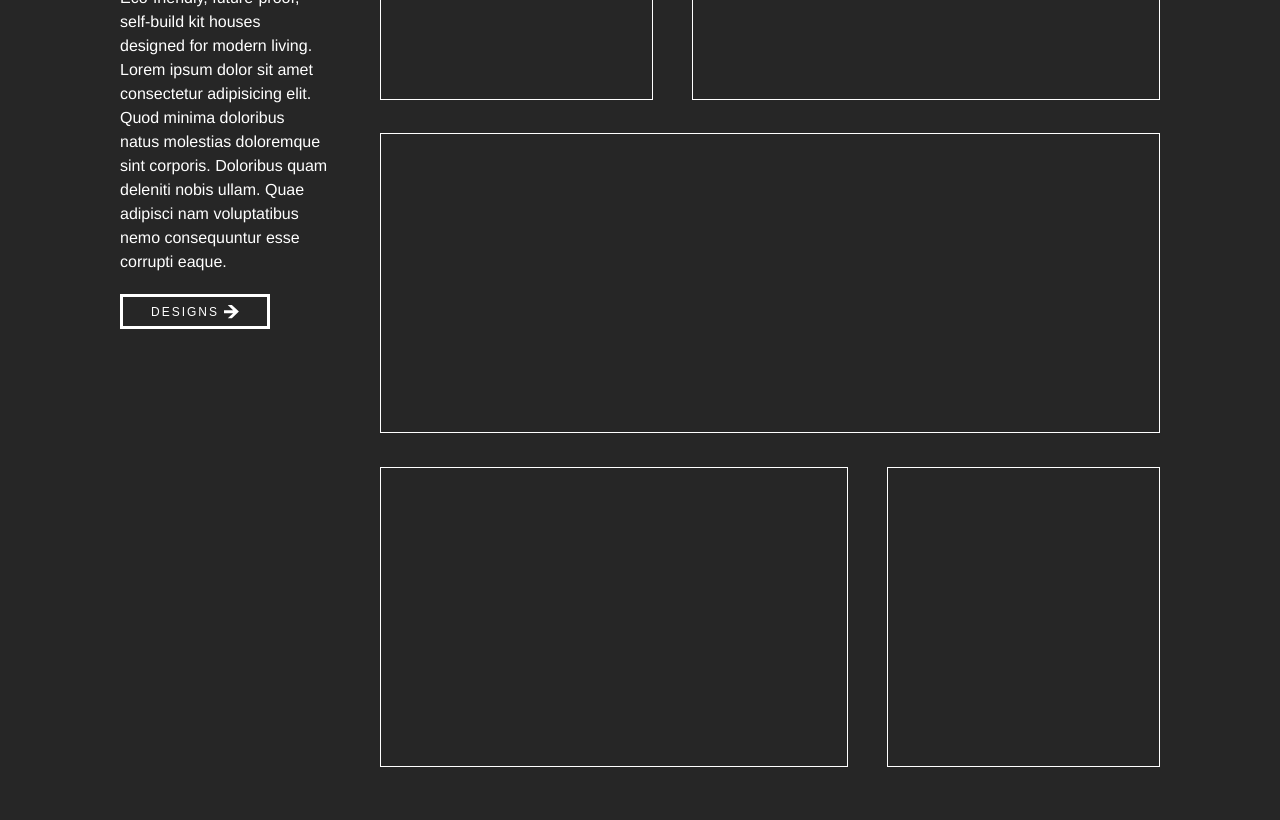
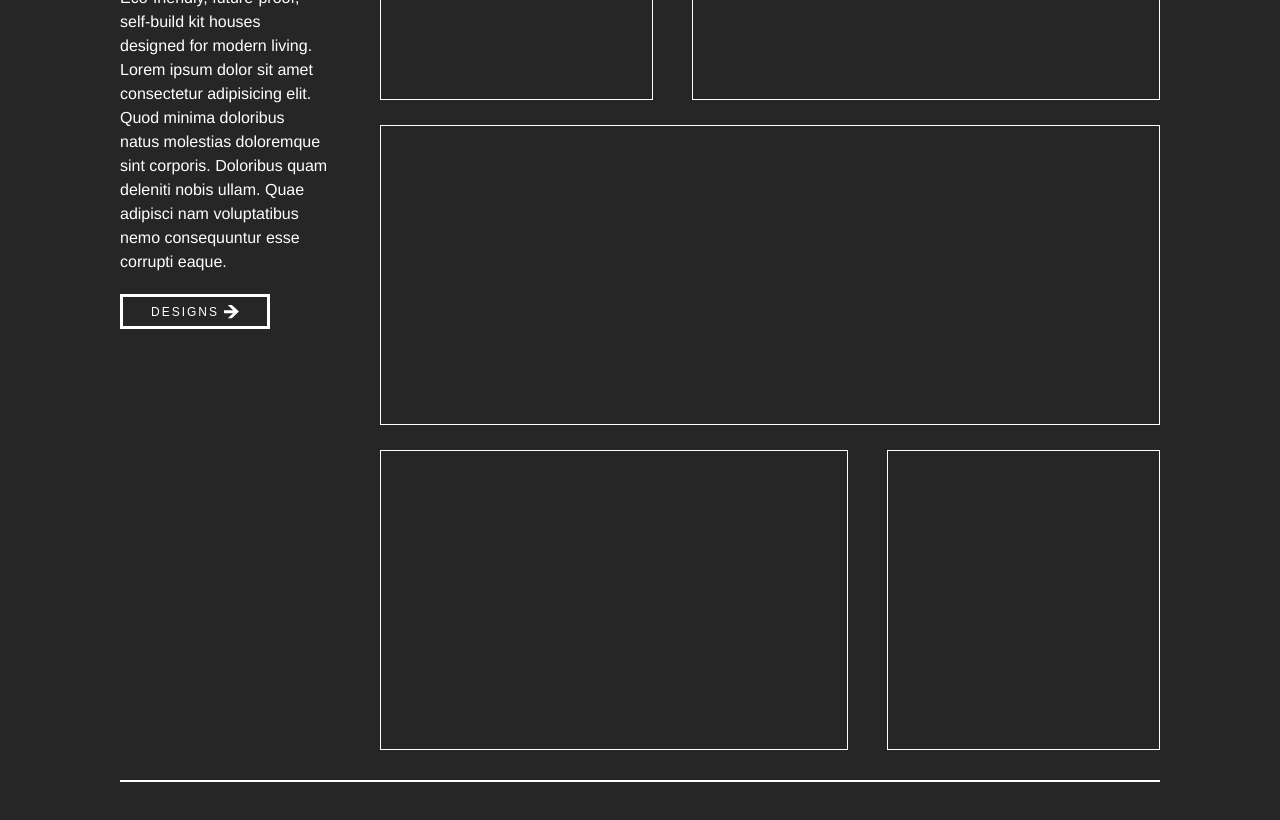
Before and after one commit to CanRaffs89/oko-house, a React (Create React App) app: page / in a window 1280 px wide. Shown: the part 980-1800 px from the top of the page. Built offline with nearby package versions, Linux system fonts and the light colour scheme.

Commit message:
Styled bottom border span

```diff
--- a/src/components/Section.js
+++ b/src/components/Section.js
@@ -3,6 +3,7 @@ import Button from "./Button"
 const Section = () => {
     return (
         <div className="section-container">
+            <div className="section-content-container">
                 <div className="section-text">
                     <h1>House Designs</h1>
                     <span className="span-line-text"></span>
@@ -17,6 +18,7 @@ const Section = () => {
                     <a className="grid-md" href="/"></a>
                     <a className="grid-sm" href="/"></a>
                 </div>
+            </div>
             <span className="span-line-bottom-border"></span>
         </div>
     )
--- a/src/css/main.css
+++ b/src/css/main.css
@@ -166,88 +166,103 @@ nav .nav-links-container .nav-link {
   height: auto;
   margin: 120px 0 60px 0;
   display: flex;
+  flex-direction: column;
 }
-.section-container .section-text {
+.section-container .section-content-container {
+  width: 100%;
+  height: 100%;
+  display: flex;
+}
+.section-container .section-content-container .section-text {
   width: 20%;
   margin-right: 5%;
 }
-.section-container .section-text h1 {
+.section-container .section-content-container .section-text h1 {
   font-size: 56px;
   font-weight: bold;
 }
-.section-container .section-text .span-line-text {
+.section-container .section-content-container .section-text .span-line-text {
   display: inline-block;
   height: 2px;
   width: 100%;
   background: white;
   margin: 25px 0;
 }
-.section-container .section-text p {
+.section-container .section-content-container .section-text p {
   font-size: 16px;
   line-height: 24px;
 }
-.section-container .section-grid-1 {
+.section-container .section-content-container .section-grid-1 {
   display: flex;
   flex-wrap: wrap;
   justify-content: space-between;
   width: 75%;
 }
-.section-container .section-grid-1 a {
+.section-container .section-content-container .section-grid-1 a {
   border: 1px solid white;
   height: 300px;
 }
-.section-container .section-grid-1 .grid-sm {
+.section-container .section-content-container .section-grid-1 .grid-sm, .section-container .section-content-container .section-grid-1 .grid-md, .section-container .section-content-container .section-grid-1 .grid-lg {
+  margin-bottom: 25px;
+}
+.section-container .section-content-container .section-grid-1 .grid-sm {
   width: 35%;
 }
-.section-container .section-grid-1 .grid-md {
+.section-container .section-content-container .section-grid-1 .grid-md {
   width: 60%;
 }
-.section-container .section-grid-1 .grid-lg {
+.section-container .section-content-container .section-grid-1 .grid-lg {
   width: 100%;
+}
+.section-container .span-line-bottom-border {
+  height: 2px;
+  width: 100%;
+  background: white;
+  margin-top: 5px;
 }
 
 @media (max-width: 1024px) {
   .section-container {
     flex-direction: column;
   }
-  .section-container .section-text {
+  .section-container .section-content-container {
+    flex-direction: column;
+  }
+  .section-container .section-content-container .section-text {
     width: 100%;
     margin-right: 0;
     margin-bottom: 5%;
   }
-  .section-container .section-grid-1 {
+  .section-container .section-content-container .section-grid-1 {
     width: 100%;
   }
-  .section-container .section-grid-1 .grid-sm {
+  .section-container .section-content-container .section-grid-1 .grid-sm {
     width: 40%;
   }
-  .section-container .section-grid-1 .grid-md {
+  .section-container .section-content-container .section-grid-1 .grid-md {
     width: 55%;
-  }
-  .section-container .section-grid-1 .grid-lg {
-    margin: 5% 0;
   }
 }
 @media (max-width: 650px) {
   .section-container {
     margin: 60px 0;
   }
-  .section-container .section-text h1 {
+  .section-container .section-content-container .section-text h1 {
     font-size: 40px;
   }
-  .section-container .section-text p {
+  .section-container .section-content-container .section-text p {
     font-size: 14px;
   }
-  .section-container .section-grid-1 .grid-sm, .section-container .section-grid-1 .grid-md {
+  .section-container .section-content-container .section-grid-1 .grid-sm, .section-container .section-content-container .section-grid-1 .grid-md {
     margin-bottom: 5%;
   }
-  .section-container .section-grid-1 .grid-sm {
+  .section-container .section-content-container .section-grid-1 .grid-sm {
     width: 100%;
   }
-  .section-container .section-grid-1 .grid-md {
+  .section-container .section-content-container .section-grid-1 .grid-md {
     width: 100%;
   }
-  .section-container .section-grid-1 .grid-lg {
+  .section-container .section-content-container .section-grid-1 .grid-lg {
     margin: 0 0 5% 0;
   }
 }
--- a/src/scss/_section.scss
+++ b/src/scss/_section.scss
@@ -2,6 +2,12 @@
     min-height: 1000px;
     height: auto;
     margin: 120px 0 60px 0;
+    display: flex;
+    flex-direction: column;
+
+    .section-content-container {
+        width: 100%;
+        height: 100%;
         display: flex;
 
         .section-text {
@@ -38,6 +44,10 @@
                 height: 300px;
             }
 
+            .grid-sm, .grid-md, .grid-lg {
+                margin-bottom: 25px;
+            }
+
             .grid-sm {
                 width: 35%;
             }
@@ -52,8 +62,19 @@
         }
     }
 
+    .span-line-bottom-border {
+        height: 2px;
+        width: 100%;
+        background: white;
+        margin-top: 5px;
+    }
+}
+
 @media (max-width: 1024px) {
     .section-container {
+        flex-direction: column;
+
+        .section-content-container {
             flex-direction: column;
 
             .section-text {
@@ -72,9 +93,6 @@
                 .grid-md {
                     width: 55%;
                 }
-
-            .grid-lg {
-                margin: 5% 0;
             }
         }
     }
@@ -84,6 +102,7 @@
     .section-container {
         margin: 60px 0;
 
+        .section-content-container {
             .section-text {
                 h1 {
                     font-size: 40px;
@@ -113,3 +132,4 @@
             }
         }
     }
+}
```
Also changed, not shown: src/components/Border-Span.js (added), 1 other file (tests, documents, lock files or other folders). Lines whose indentation alone changed are shown as unchanged.
